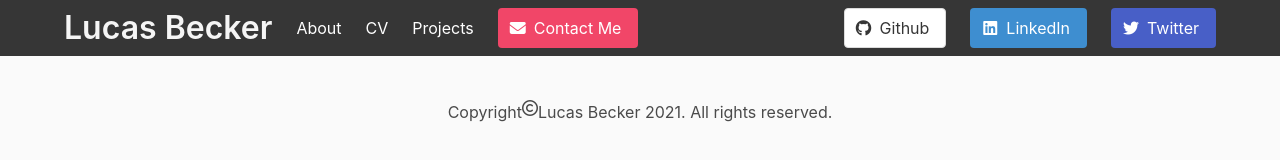
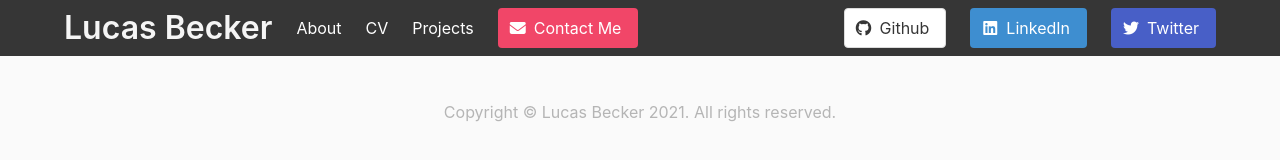
Before and after one commit to lucasbecker-dev/LucasBecker.dev, a plain HTML site: page index.html in a window 1280 px wide. Drawn offline with Linux system fonts and the light colour scheme.

Commit message:
fixed copyright text at bottom of page

```diff
--- a/index.html
+++ b/index.html
@@ -199,12 +199,8 @@
     <!--End of Contact Me Section -->
     <footer class="footer">
       <div class="container has-text-centered">
-        <p class="icon-text">
-          Copyright
-          <span class="icon is-small">
-            <i class="far fa-copyright"></i>
-          </span>
-          Lucas Becker 2021. All rights reserved.
+        <p class="has-text-grey-light">
+          Copyright © Lucas Becker 2021. All rights reserved.
         </p>
       </div>
     </footer>
```
